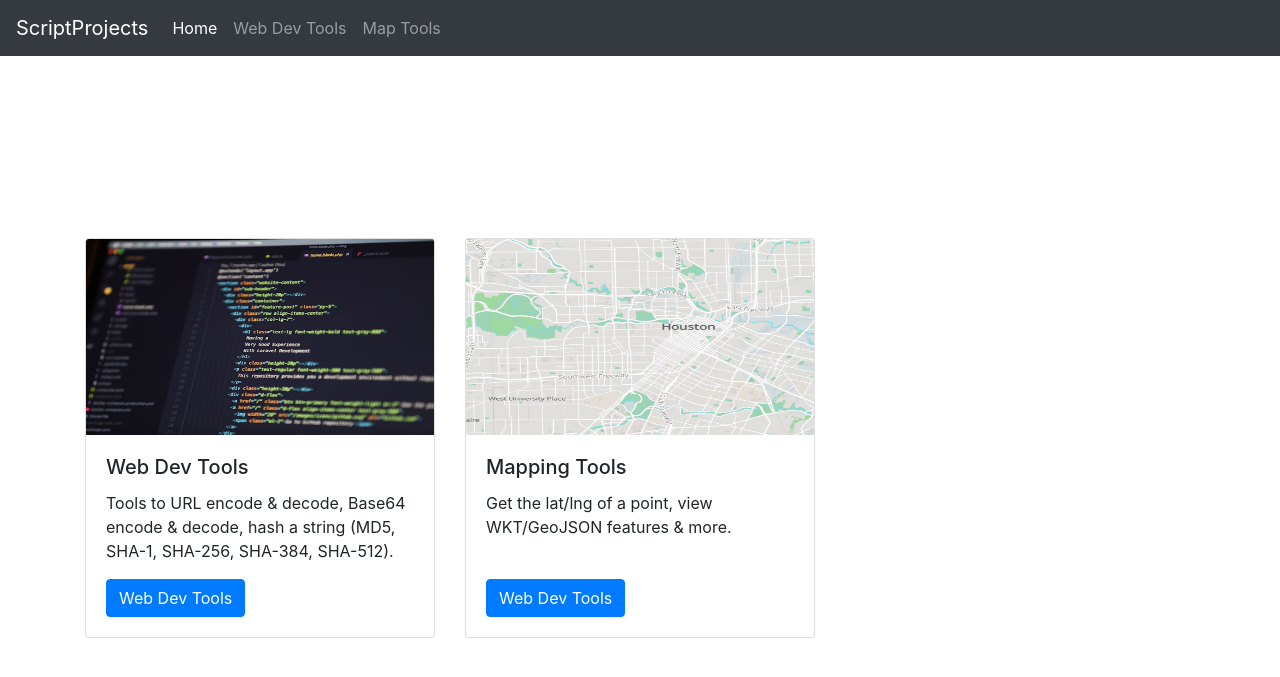
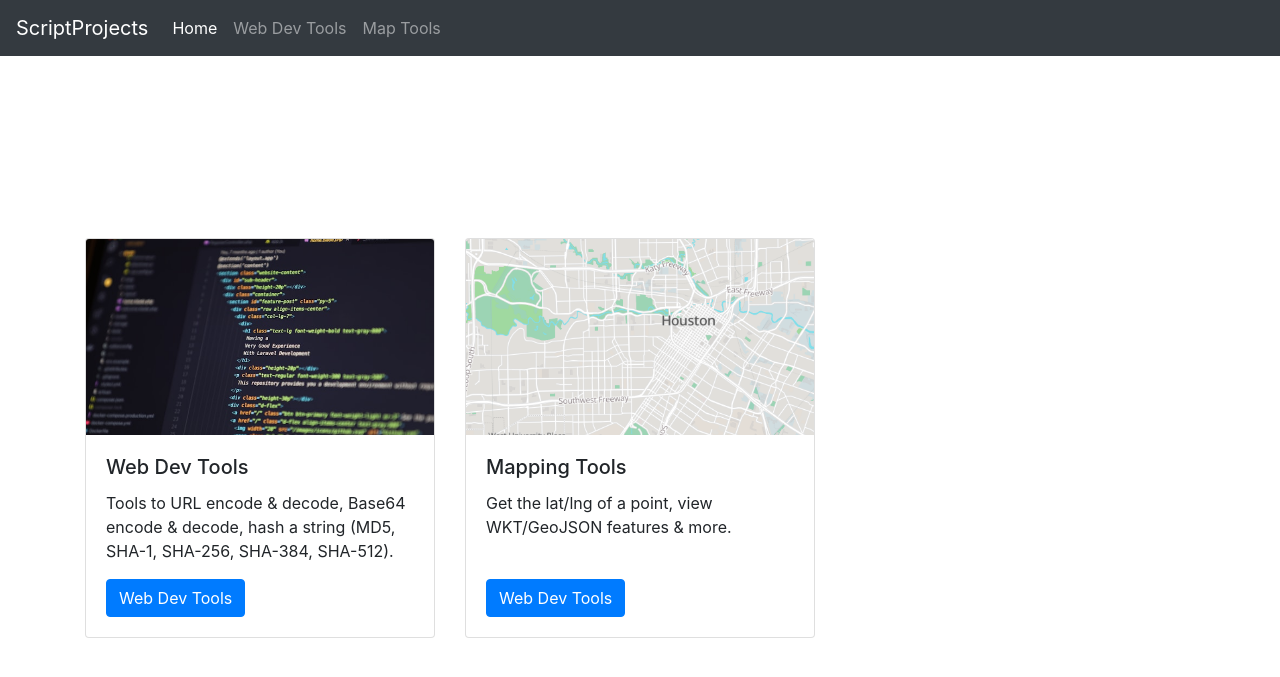
Before and after one commit to scriptprojects/scriptprojects.github.io, a Jekyll site: the page built from index.md, in a window 1280 px wide. Shown: the top 677 px of the page. Built offline with Jekyll 4.4.1, drawn with Linux system fonts in a browser that asks for light colours; our own code applies the rules of GitHub Pages for plain Markdown files.

Commit message:
Fix image streching

```diff
--- a/index.md
+++ b/index.md
@@ -7,7 +7,7 @@ nav: "home"
 <div class="row" style="align-content: center; height: 100vh;">
   <div class="col-md-4">
     <div class="card mb-4">
-      <img src="images/code-unsplash.jpg" class="card-img-top" style="aspect-ratio: 16 / 9">
+      <img src="images/code-unsplash.jpg" class="card-img-top" style="aspect-ratio: 16 / 9; object-fit: cover;">
       <div class="card-body">
         <h5 class="card-title">Web Dev Tools</h5>
         <p class="card-text">Tools to URL encode & decode, Base64 encode & decode, hash a string (MD5, SHA-1, SHA-256, SHA-384, SHA-512).</p>
@@ -17,7 +17,7 @@ nav: "home"
   </div>
   <div class="col-md-4">
     <div class="card mb-4">
-      <img src="images/map-image-2.png" class="card-img-top" style="aspect-ratio: 16 / 9">
+      <img src="images/map-image-2.png" class="card-img-top" style="aspect-ratio: 16 / 9; object-fit: cover;">
       <div class="card-body">
         <h5 class="card-title">Mapping Tools</h5>
         <p class="card-text">Get the lat/lng of a point, view WKT/GeoJSON features &amp; more.<br>&nbsp;</p>
```
